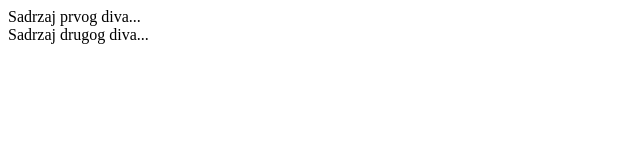
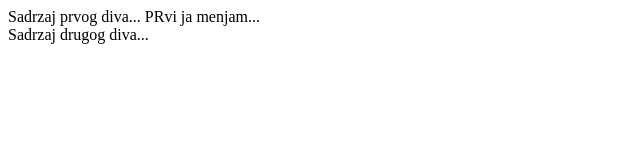
Before and after one commit to vladaa/mtest, a plain HTML site: page index.html in a window 1280 px wide. Shown: the whole page, without its empty margins (0-640 px from the left). Drawn offline with Linux system fonts and the light colour scheme.

Commit message:
prvi div doda

```diff
--- a/index.html
+++ b/index.html
@@ -4,6 +4,7 @@
 <body>
 <div>
 	Sadrzaj prvog diva...
+	PRvi ja menjam...
 </div>
 
 <div>
```
